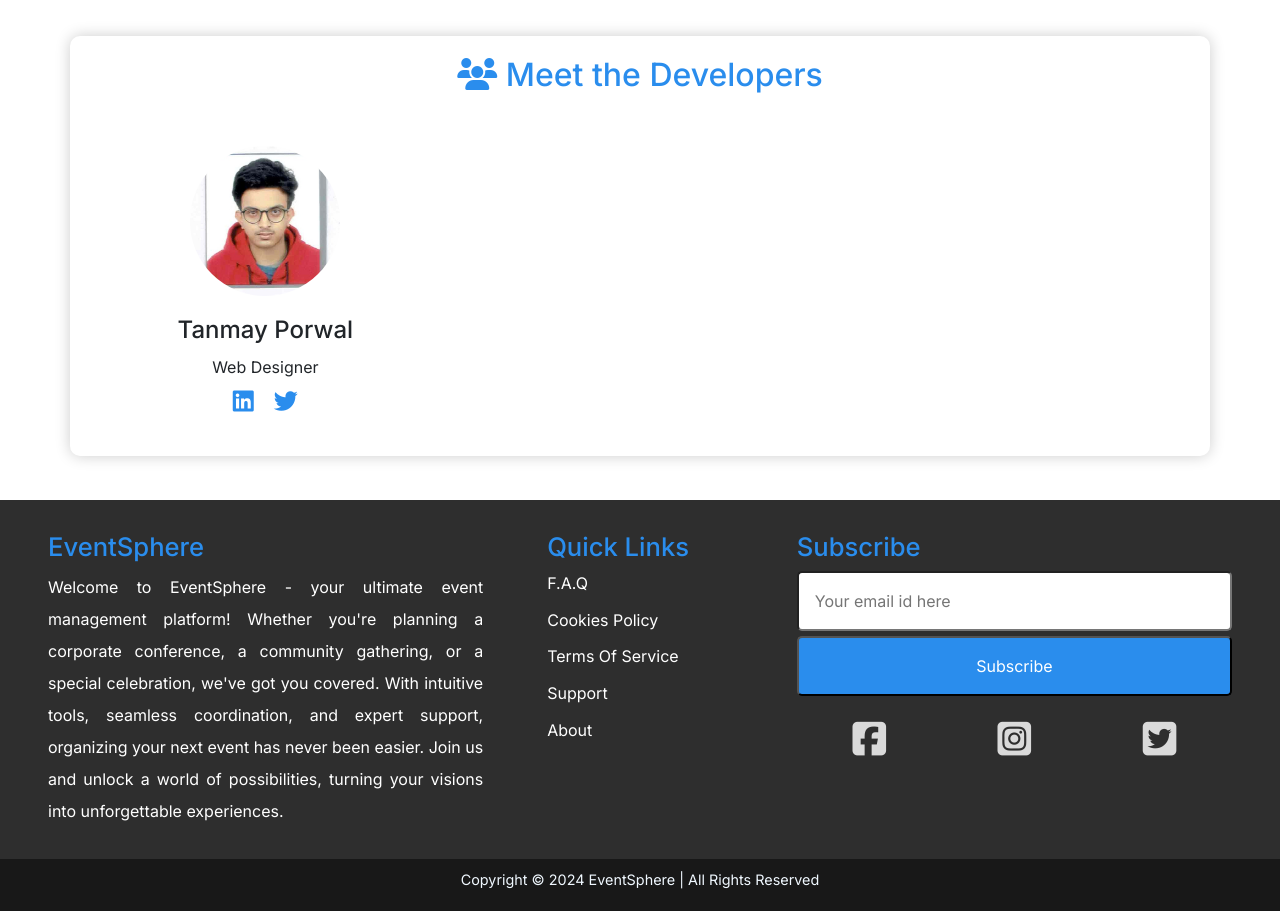
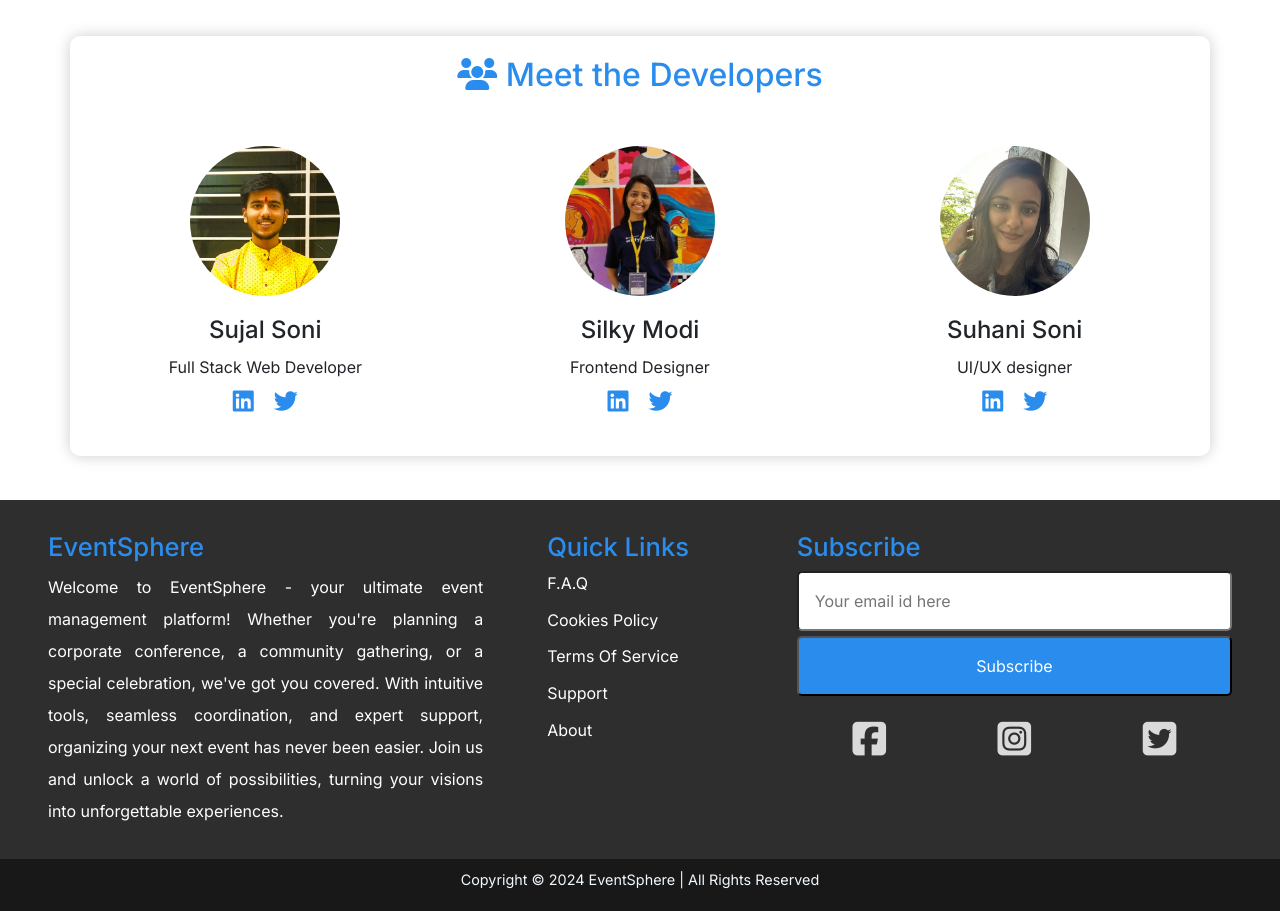
Before and after one commit to Sujal-2820/Event-Management-Platform, a Next.js app in the folder event/: page / in a window 1280 px wide. Shown: the part 840-1751 px from the top of the page. Built offline with nearby package versions, Linux system fonts and the light colour scheme.

Commit message:
Update makers.js

```diff
--- a/event/src/app/components/Makers/makers.js
+++ b/event/src/app/components/Makers/makers.js
@@ -8,27 +8,27 @@
 function NewLayout() {
   // Developers data
     const developers = [
-      // {
-      //   name: 'Sujal Soni',
-      //   description: 'Full Stack Web Developer',
-      //   image: '/static/images/Sujal-Soni1.jpg',
-      //   linkedin: 'https://www.linkedin.com/in/sujal-soni/',
-      //   twitter: 'https://x.com/SujalSoni123',
-      // },
       {
-        name: 'Tanmay Porwal',
-        description: 'Web Designer',
-        image: '/static/images/tanmay.jpg',
+        name: 'Sujal Soni',
+        description: 'Full Stack Web Developer',
+        image: '/static/images/Sujal-Soni1.jpg',
+        linkedin: 'https://www.linkedin.com/in/sujal-soni/',
+        twitter: 'https://x.com/SujalSoni123',
+      },
+      {
+        name: 'Silky Modi',
+        description: 'Frontend Designer',
+        image: '/static/images/Silky.jpg',
         linkedin: 'https://www.linkedin.com/',
         twitter: 'https://x.com/',
-      }
-      // {
-      //   name: 'Suhani Soni',
-      //   description: 'UI/UX designer',
-      //   image: '/static/images/Suhani.jpeg',
-      //   linkedin: 'https://www.linkedin.com/',
-      //   twitter: 'https://x.com/',
-      // },
+      },
+      {
+        name: 'Suhani Soni',
+        description: 'UI/UX designer',
+        image: '/static/images/Suhani.jpeg',
+        linkedin: 'https://www.linkedin.com/',
+        twitter: 'https://x.com/',
+      },
     ];
 
   return (
```
